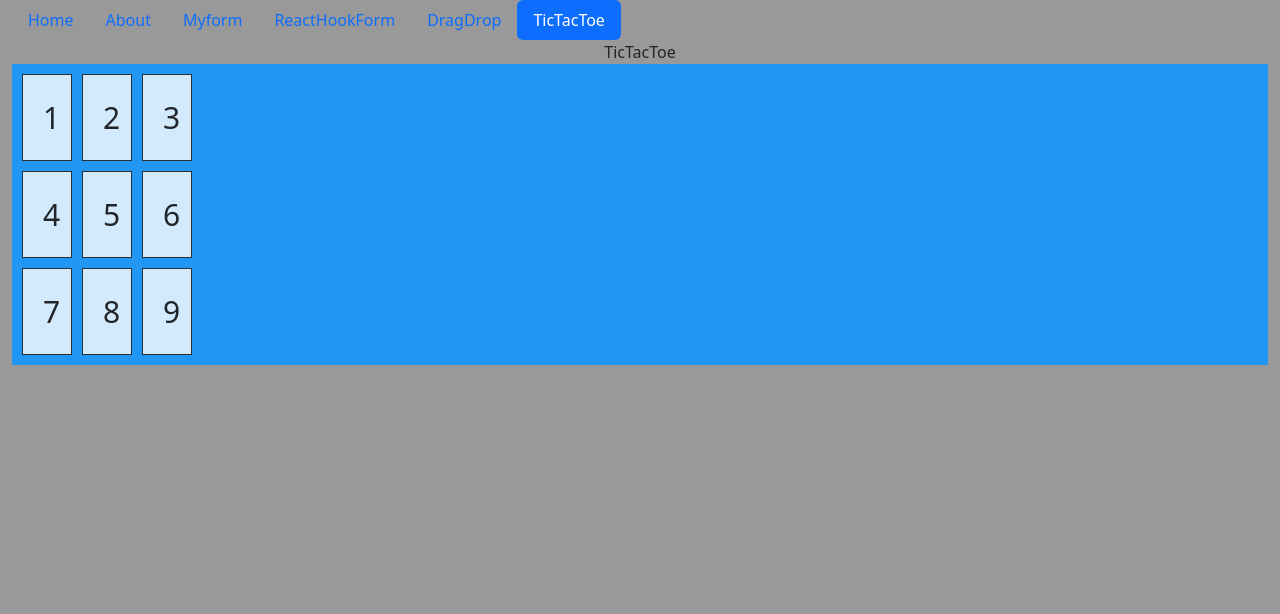
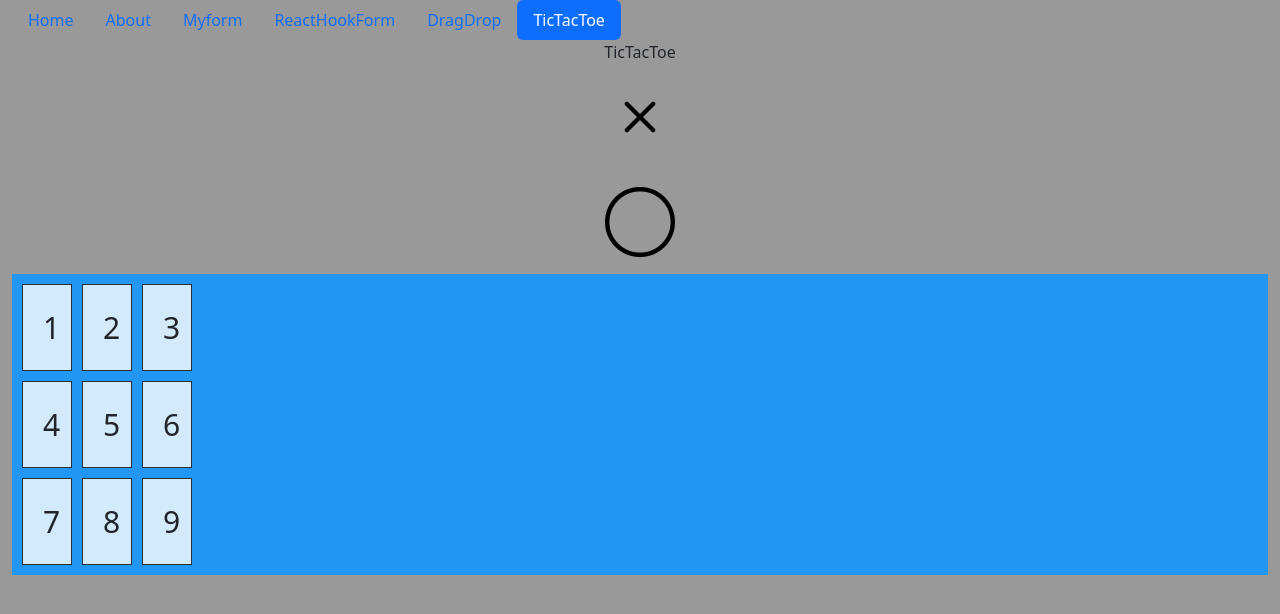
Before and after one commit to code-in-time/reactform, a React (Create React App) app: page /TicTacToe in a window 1280 px wide. Shown: the top 614 px of the page. Built offline with nearby package versions, Linux system fonts and the light colour scheme.

Commit message:
Add x and O

```diff
--- a/package.json
+++ b/package.json
@@ -11,16 +11,18 @@
     "@types/react": "^18.0.24",
     "@types/react-dom": "^18.0.8",
     "bootstrap": "^5.2.2",
+    "bootstrap-icons": "^1.10.3",
     "faker": "^5.5.3",
     "immutability-helper": "^3.1.1",
     "lodash": "^4.17.21",
     "prop-types": "*",
     "react": "^18.2.0",
+    "react-bootstrap-icons": "^1.10.2",
     "react-dnd": "16.0.1",
     "react-dnd-html5-backend": "16.0.1",
     "react-dom": "^18.2.0",
     "react-frame-component": "^5.2.1",
-    "react-hook-form": "7.22.5",
+    "react-hook-form": "7.42.1",
     "react-router-dom": "^6.4.3",
     "react-scripts": "5.0.1",
     "sass": "^1.55.0",
--- a/src/custom.scss
+++ b/src/custom.scss
@@ -4,7 +4,9 @@ $body-bg: #999;
 
 // Import Bootstrap and its default variables
 @import '~bootstrap/scss/bootstrap.scss';
+@import '~bootstrap-icons/font/bootstrap-icons.scss';
 // Put any other imports below so that CSS from your
 // components takes precedence over default styles.
 
 @import './tickTacToe/tickTacToe';
+@import './tickTacToe/GameIcon';
--- /dev/null
+++ b/src/tickTacToe/GameIcon.scss
@@ -0,0 +1,4 @@
+div.GameIcon i {
+  font-size: 70px;
+  color: #000;
+}
--- /dev/null
+++ b/src/tickTacToe/gameIcon.tsx
@@ -0,0 +1,15 @@
+// import { Routes, Route, Link } from "react-router-dom";
+//
+function GameIcon(props: { icon: 'x' | 'o' }) {
+
+
+  return (
+    <div className="GameIcon">
+      {props.icon === 'x' && <i className="bi bi-x"></i>}
+      {props.icon === 'o' && <i className="bi bi-circle"></i>}
+    </div>
+
+  );
+}
+
+export default GameIcon;
--- a/src/tickTacToe/tickTacToe.js
+++ b/src/tickTacToe/tickTacToe.js
@@ -1,3 +1,4 @@
+import GameIcon from './gameIcon'
 // import { Routes, Route, Link } from "react-router-dom";
 
 function TicTacToe() {
@@ -8,9 +9,9 @@ function TicTacToe() {
 
   return (
     <div className="TicTacToe">
-      TicTacToe
+      TicTacToe  <GameIcon icon='x'/> <GameIcon icon='o'/>
       <div className="grid-container">
-        <div onClick={() => clickBox(1)} className="grid-item">1<i className="bi bi-x"></i></div>
+        <div onClick={() => clickBox(1)} className="grid-item">1</div>
         <div onClick={() => clickBox(2)} className="grid-item">2</div>
         <div onClick={() => clickBox(3)} className="grid-item">3</div>
         <div onClick={() => clickBox(4)} className="grid-item">4</div>
```
Also changed, not shown: 2 other files (tests, documents, lock files or other folders).
